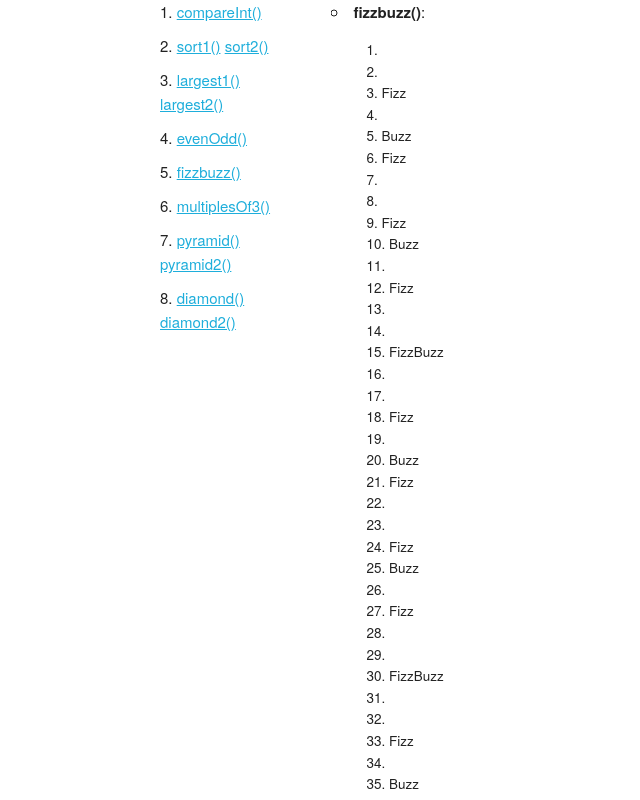
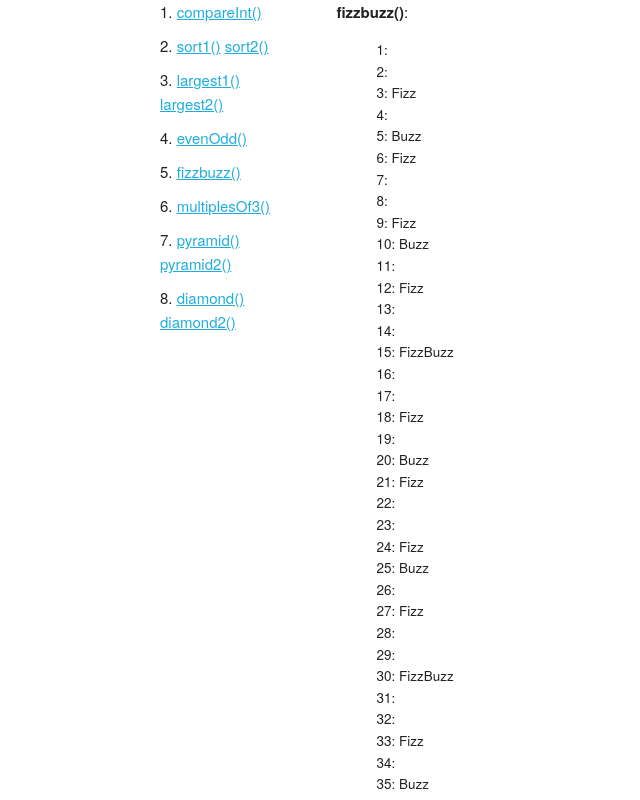
Before and after one commit to gcgq/javascript-basics, a plain HTML site: page index.html in a window 1280 px wide. Both pictures are taken after a click on the link "fizzbuzz()". Shown: the top 800 px of the page, without its empty margins (0-640 px from the left). Drawn offline with Linux system fonts and the light colour scheme.

Commit message:
forgot that empty <li>s collapse.

```diff
--- a/css/style.css
+++ b/css/style.css
@@ -5,6 +5,12 @@
 
 #answers li{
   animation: fadein 1s;
-  overflow: auto;
-  margin: 0 5px 0 5px;
+  margin: 0 10px 0 10px;
+  display:inline-block;
+  vertical-align: top;
 }
+
+#answers li ul li,
+#answers li ol li {
+  display: block;
+}
--- a/js/script.js
+++ b/js/script.js
@@ -156,11 +156,11 @@ function fizzbuzz(){
   var output_str = `<strong>${fn_str}</strong>: `;
   var li = answer_list.appendChild(document.createElement('li'));
   li.innerHTML = output_str;
-  var ol = li.appendChild(document.createElement('ol'));
+  var ul = li.appendChild(document.createElement('ul'));
 
   console.log(fn_str);
   for(var i = 1; i <= 100; i++){
-    var li_str = "";
+    var li_str = `${i}: `;
     if ((i % 3) == 0) {
       li_str += "Fizz";
     }
@@ -168,7 +168,7 @@ function fizzbuzz(){
       li_str += "Buzz";
     }
     console.log(`${i}: ${li_str}`);
-    ol.appendChild(document.createElement('li')).innerHTML = li_str;
+    ul.appendChild(document.createElement('li')).innerHTML = li_str;
   }
 
   answer_list.insertBefore(li, answer_list.childNodes[0]);
```
